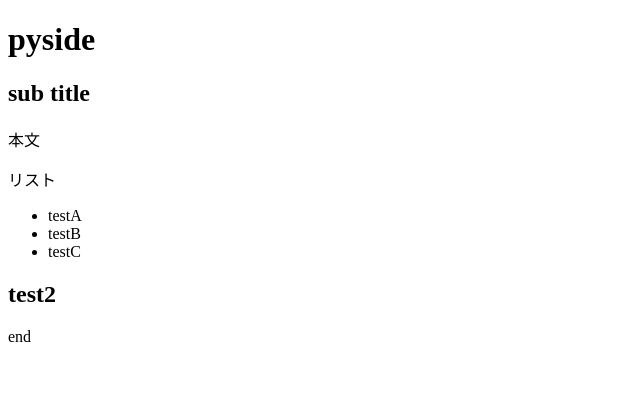
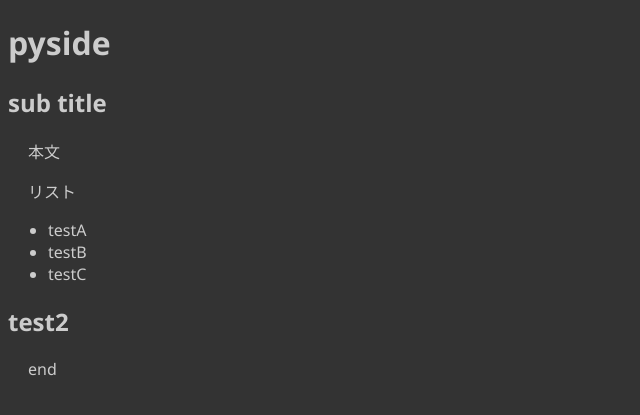
Before and after one commit to unitbus/unitbus.github.io, a Jekyll site: the page built from page/pyside.md, in a window 1280 px wide. Shown: the top 415 px of the page, without its empty margins (0-640 px from the left). Built offline with Jekyll 4.4.1, drawn with Linux system fonts in a browser that asks for light colours.

Commit message:
Update default.html

```diff
--- a/_layouts/default.html
+++ b/_layouts/default.html
@@ -7,7 +7,7 @@
     </head>
 
     <!-- <link rel="stylesheet" href="https://cdn.rawgit.com/laCour/slack-night-mode/master/css/raw/black.css" type="text/css"> -->
-    <link rel="stylesheet" href="./unitbus.css" type="text/css">
+    <link rel="stylesheet" href="https://unitbus.github.io/unitbus.css" type="text/css">
 
     <body>
 
```
